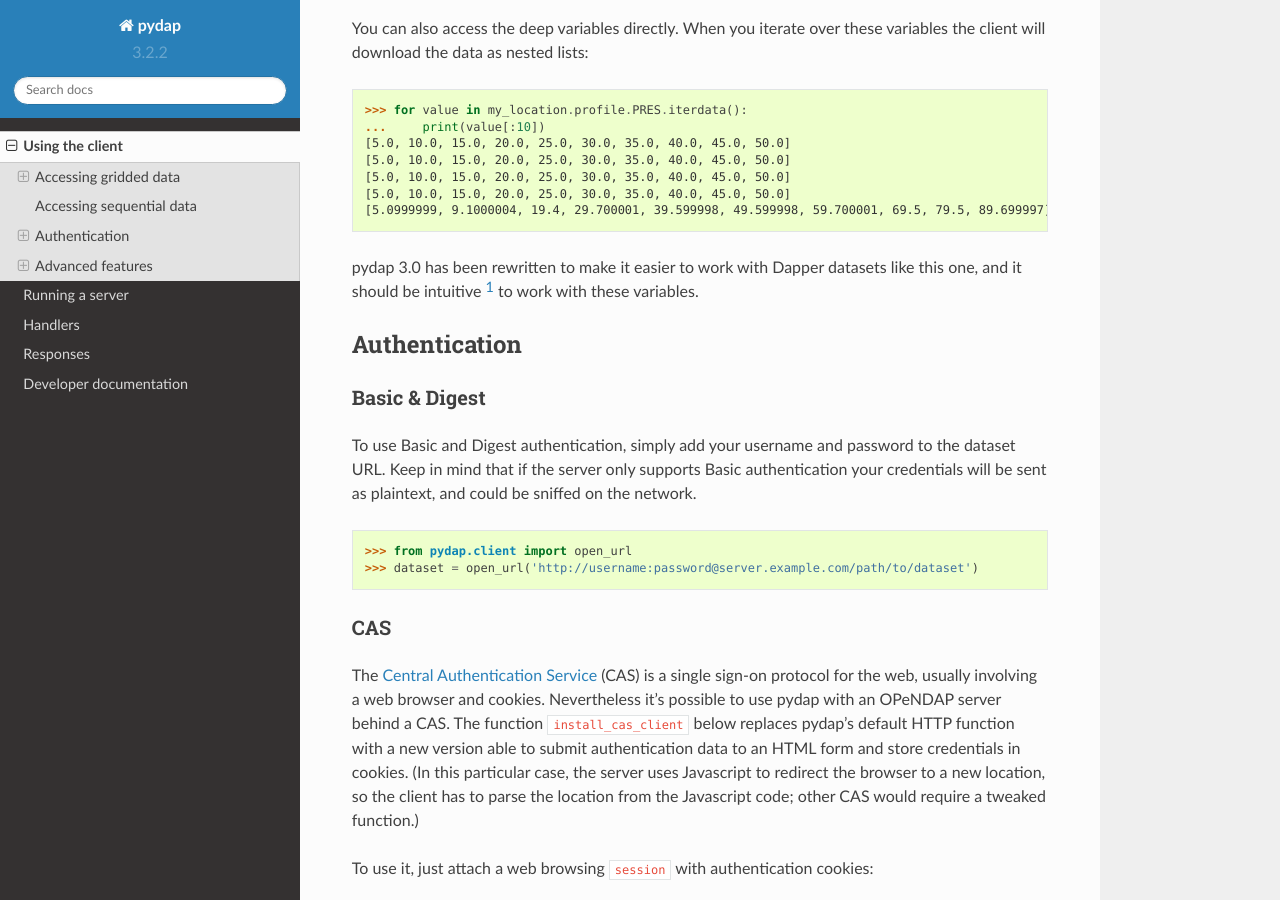
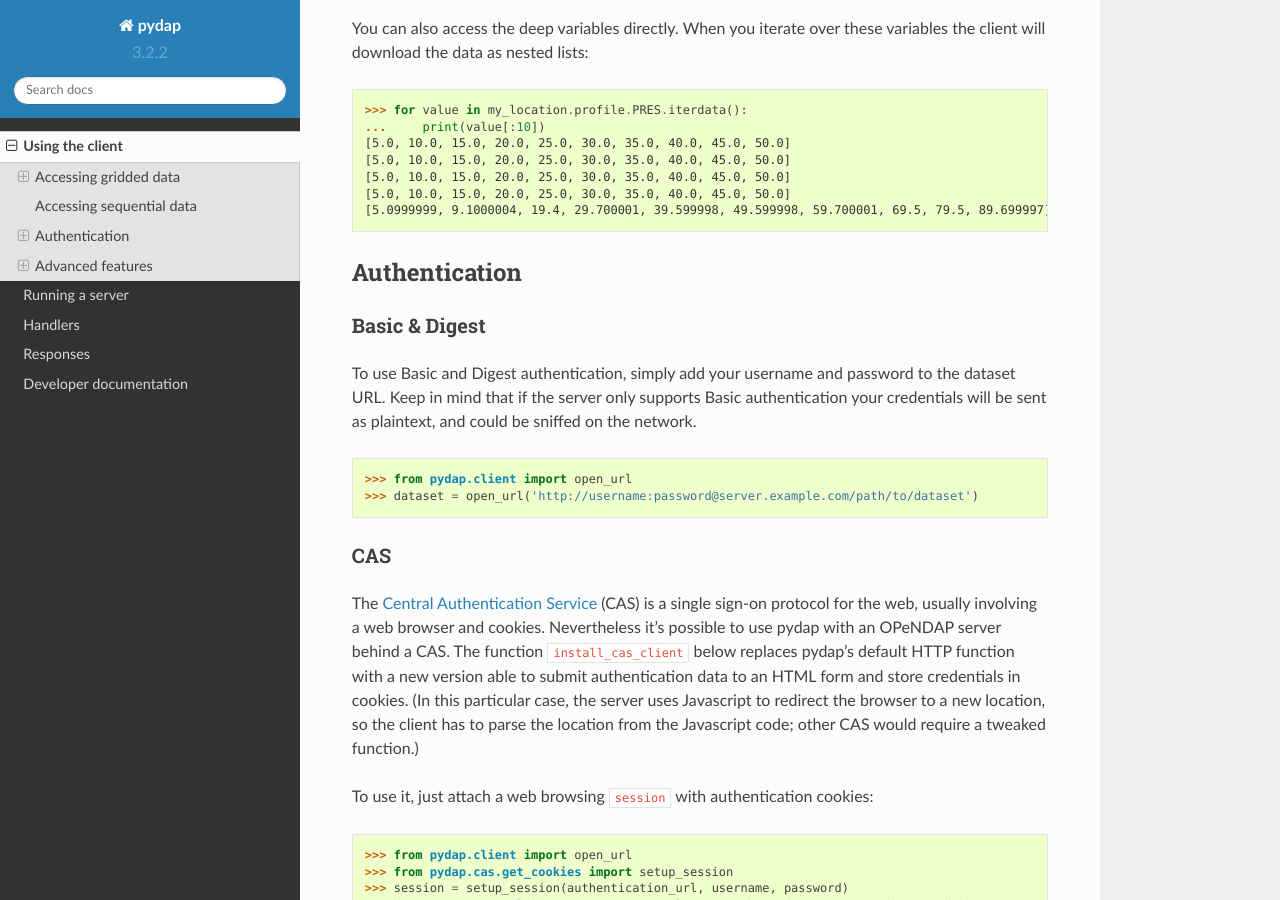
Before and after one commit to pydap/pydap, a Sphinx documentation site: the page built from docs/client.rst, in a window 1280 px wide and 900 px high, scrolled down 5972 px. Built offline with Sphinx 7.4.7 and the Read the Docs theme 2.0.0, drawn with Linux system fonts in a browser that asks for light colours; pages that are not in the unit, such as notebooks, are missing from menus; the version number is read from the project's files by our own code; some of the changed text lies outside the part shown.

Commit message:
remove unnecessary quote

```diff
--- a/docs/client.rst
+++ b/docs/client.rst
@@ -298,7 +298,6 @@
     [5.0, 10.0, 15.0, 20.0, 25.0, 30.0, 35.0, 40.0, 45.0, 50.0]
     [5.0999999, 9.1000004, 19.4, 29.700001, 39.599998, 49.599998, 59.700001, 69.5, 79.5, 89.699997]
 
-pydap 3.0 has been rewritten to make it easier to work with Dapper datasets like this one, and it should be intuitive [1]_ to work with these variables.
 
 Authentication
 --------------
@@ -492,5 +491,3 @@
         http.request = new_request
 
 The function ``install_urllib2_client`` should then be called before doing any requests.
-
-.. [1] But please check `this quote <http://www.greenend.org.uk/rjk/2002/08/nipple.html>`_.
```
